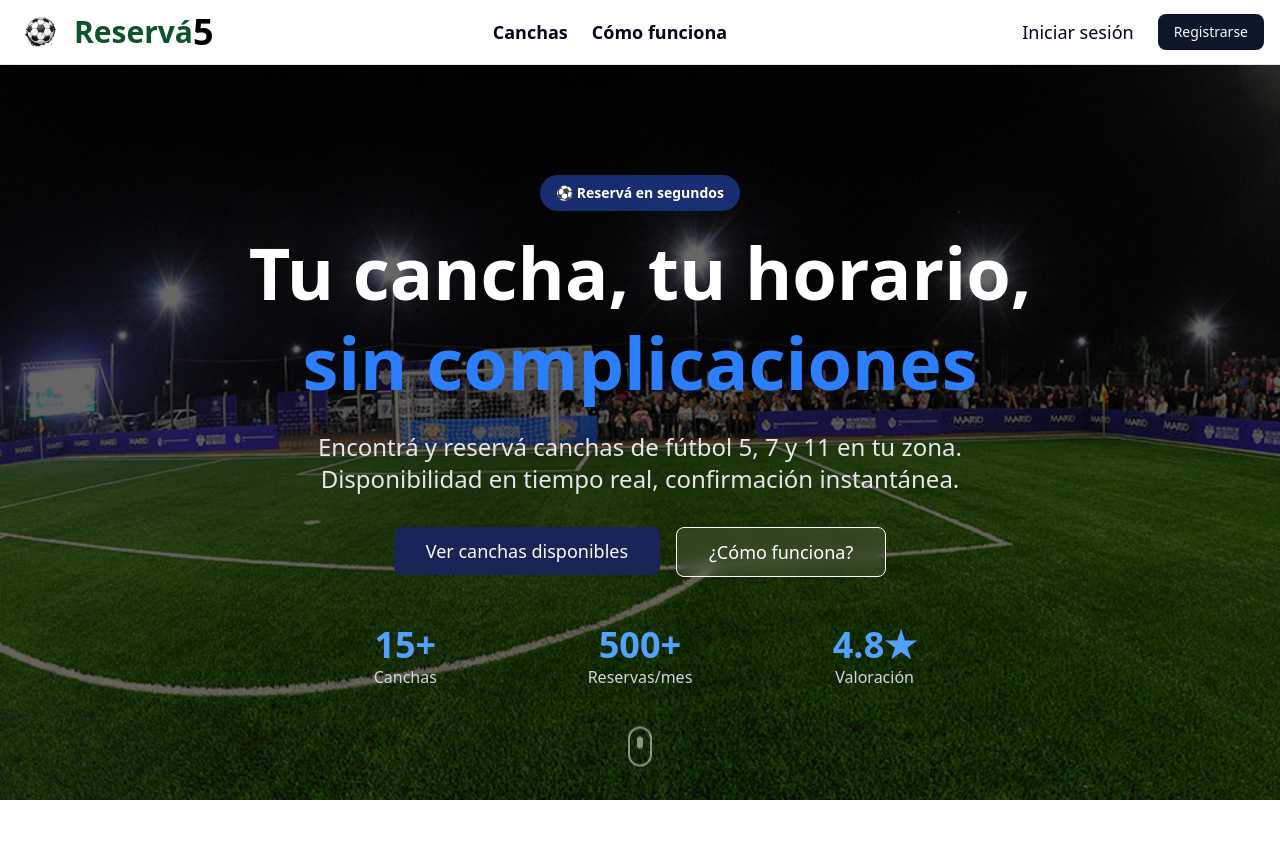
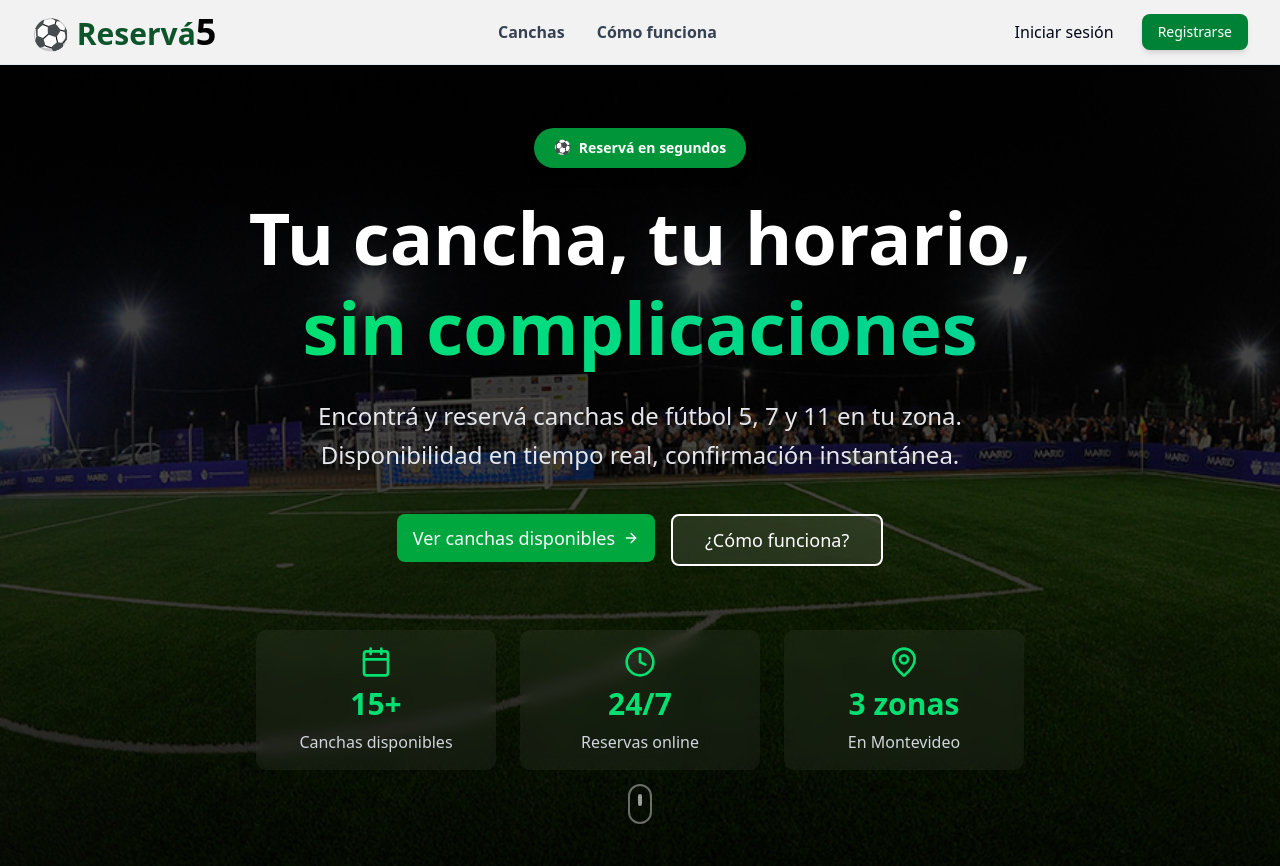
Before and after one commit to JoseluisDev24/reservation-system, a Next.js app: page / in a window 1280 px wide. Before the commit the page ends 800 px from the top, so only its background shows below. Built offline with nearby package versions, Linux system fonts and the light colour scheme.

Commit message:
Enhance navbar and hero with professional polish

```diff
--- a/src/components/layout/Navbar.jsx
+++ b/src/components/layout/Navbar.jsx
@@ -1,5 +1,3 @@
-"use client";
-
 import Link from "next/link";
 import { Button } from "@/components/ui/button";
 import {
@@ -9,52 +7,88 @@ import {
   DropdownMenuTrigger,
 } from "@/components/ui/dropdown-menu";
 import Image from "next/image";
+import { Menu } from "lucide-react";
 
 export default function Navbar() {
   return (
-    <nav className="border-b backdrop-blur bg-white fixed w-full z-50">
-      <div className="max-w-7xl mx-auto px-4 h-16 flex items-center justify-between">
-        <div className="flex items-center gap-2">
-          <Image
-            src="/pelota.png"
-            alt="Logo"
-            width={50}
-            height={50}
-          />
-          <Link href="/" className="text-3xl font-bold text-green-900 flex items-center">
-            Reservá<span className="text-4xl text-black">5</span>
+    <nav className="border-b backdrop-blur-md bg-white/95 fixed w-full z-50 shadow-sm">
+      <div className="max-w-7xl mx-auto px-4 sm:px-6 lg:px-8 h-16 flex items-center justify-between">
+        <Link
+          href="/"
+          className="flex items-center gap-2 group transition-transform hover:scale-105"
+        >
+          <span className="text-2xl sm:text-3xl font-bold text-green-900 transition-colors  group-hover:text-green-700">
+            ⚽ Reservá<span className="text-3xl sm:text-4xl text-black">5</span>
+          </span>
+        </Link>
+
+        {/* Desktop Navigation */}
+        <div className="hidden md:flex gap-8 text-base font-semibold">
+          <Link
+            href="/recursos"
+            className="text-gray-700 hover:text-green-700 transition-colors relative group"
+          >
+            Canchas
+            <span className="absolute -bottom-1 left-0 w-0 h-0.5 bg-green-700 transition-all group-hover:w-full"></span>
+          </Link>
+          <Link
+            href="/como-funciona"
+            className="text-gray-700 hover:text-green-700 transition-colors relative group"
+          >
+            Cómo funciona
+            <span className="absolute -bottom-1 left-0 w-0 h-0.5 bg-green-700 transition-all group-hover:w-full"></span>
           </Link>
         </div>
 
-        <div className="hidden md:flex gap-6 text-lg font-semibold">
-          <Link href="/recursos" className="hover:text-blue-600">
-            Canchas
-          </Link>
-          <Link href="/como-funciona" className="hover:text-blue-600">
-            Cómo funciona
-          </Link>
-        </div>
-
-        {/* Botones - SHADCN */}
-        <div className="flex gap-2">
-          <Button variant="ghost" asChild className={"text-lg"}>
+        {/* Desktop Auth Buttons */}
+        <div className="hidden md:flex gap-3">
+          <Button
+            variant="ghost"
+            asChild
+            className="text-base font-medium hover:text-green-700 hover:bg-green-50"
+          >
             <Link href="/login">Iniciar sesión</Link>
           </Button>
-          <Button asChild>
+          <Button
+            asChild
+            className="bg-green-700 hover:bg-green-800 text-white shadow-md hover:shadow-lg transition-all"
+          >
             <Link href="/register">Registrarse</Link>
           </Button>
         </div>
 
-        {/* Mobile menu - SHADCN */}
+        {/* Mobile Menu */}
         <DropdownMenu>
-          <DropdownMenuTrigger className="md:hidden">
-            <Button variant="ghost" size="icon">
-              ☰
+          <DropdownMenuTrigger asChild className="md:hidden">
+            <Button variant="ghost" size="icon" className="hover:bg-green-50">
+              <Menu className="h-6 w-6" />
+              <span className="sr-only">Abrir menú</span>
             </Button>
           </DropdownMenuTrigger>
-          <DropdownMenuContent>
-            <DropdownMenuItem>Canchas</DropdownMenuItem>
-            <DropdownMenuItem>Cómo funciona</DropdownMenuItem>
+          <DropdownMenuContent align="end" className="w-48">
+            <DropdownMenuItem asChild>
+              <Link href="/recursos" className="cursor-pointer">
+                Canchas
+              </Link>
+            </DropdownMenuItem>
+            <DropdownMenuItem asChild>
+              <Link href="/como-funciona" className="cursor-pointer">
+                Cómo funciona
+              </Link>
+            </DropdownMenuItem>
+            <DropdownMenuItem asChild>
+              <Link href="/login" className="cursor-pointer">
+                Iniciar sesión
+              </Link>
+            </DropdownMenuItem>
+            <DropdownMenuItem asChild>
+              <Link
+                href="/register"
+                className="cursor-pointer font-semibold text-green-700"
+              >
+                Registrarse
+              </Link>
+            </DropdownMenuItem>
           </DropdownMenuContent>
         </DropdownMenu>
       </div>
--- a/src/components/sections/Hero.jsx
+++ b/src/components/sections/Hero.jsx
@@ -1,84 +1,98 @@
-"use client";
-
 import Link from "next/link";
 import { Button } from "@/components/ui/button";
+import { ArrowRight, Calendar, Clock, MapPin } from "lucide-react";
 
 export default function Hero() {
   return (
-    <section className="relative h-screen pt-16 flex items-center justify-center overflow-hidden">
+    <section className="relative min-h-screen pt-16 flex items-center justify-center overflow-hidden">
       <div
         className="absolute inset-0 z-0"
         style={{
           backgroundImage: "url(/hero.jpg)",
           backgroundSize: "cover",
           backgroundPosition: "center",
+          backgroundAttachment: "fixed",
         }}
       >
-        <div className="absolute inset-0 bg-black/60"></div>
+        <div className="absolute inset-0 bg-gradient-to-b from-black/90 via-black/70 to-black/90"></div>
       </div>
 
-      <div className="relative z-10 text-center text-white px-4 max-w-4xl mx-auto">
-        <div className="inline-block mb-4 px-4 py-2 bg-blue-900/80 rounded-full text-sm font-semibold">
-          ⚽ Reservá en segundos
+      <div className="relative z-10 text-center text-white px-4 py-16 max-w-5xl mx-auto">
+        <div className="inline-flex items-center gap-2 mb-6 px-5 py-2.5 bg-green-600/90 backdrop-blur-sm rounded-full text-sm font-semibold shadow-lg animate-fade-in">
+          <span className="animate-bounce">⚽</span>
+          Reservá en segundos
         </div>
 
-        <h1 className="text-5xl md:text-6xl lg:text-7xl font-bold mb-6 leading-tight transform transition-all duration-500 hover:scale-105">
+        <h1 className="text-4xl sm:text-5xl md:text-6xl lg:text-7xl font-extrabold mb-6 leading-tight">
           Tu cancha, tu horario,
           <br />
-          <span className="text-blue-500">sin complicaciones</span>
+          <span className="text-transparent bg-clip-text bg-gradient-to-r from-green-400 to-emerald-400">
+            sin complicaciones
+          </span>
         </h1>
 
-        <p className="text-xl md:text-2xl mb-8 text-gray-200 max-w-2xl mx-auto">
+        <p className="text-lg sm:text-xl md:text-2xl mb-10 text-gray-200 max-w-3xl mx-auto leading-relaxed">
           Encontrá y reservá canchas de fútbol 5, 7 y 11 en tu zona.
+          <br className="hidden sm:block" />
           Disponibilidad en tiempo real, confirmación instantánea.
         </p>
 
-        <div className="flex flex-col sm:flex-row gap-4 justify-center">
+        <div className="flex flex-col sm:flex-row gap-4 justify-center mb-16">
           <Button
             size="lg"
-            className="text-lg px-8 py-6 transform transition hover:scale-105 hover:shadow-2xl bg-blue-950"
+            className="text-lg px-8 py-6 bg-green-600 hover:bg-green-700 transform transition-all hover:scale-105 hover:shadow-2xl group"
             asChild
           >
-            <Link href="/recursos">Ver canchas disponibles</Link>
+            <Link href="/recursos" className="flex items-center gap-2">
+              Ver canchas disponibles
+              <ArrowRight className="w-5 h-5 group-hover:translate-x-1 transition-transform" />
+            </Link>
           </Button>
 
           <Button
             size="lg"
             variant="outline"
-            className="text-lg px-8 py-6 bg-white/10 backdrop-blur border-white text-white hover:bg-white hover:text-black transform transition hover:scale-105 hover:shadow-2xl"
+            className="text-lg px-8 py-6 bg-white/10 backdrop-blur-md border-2 border-white text-white hover:bg-white hover:text-black transform transition-all hover:scale-105 hover:shadow-2xl"
             asChild
           >
             <Link href="/como-funciona">¿Cómo funciona?</Link>
           </Button>
         </div>
 
-        <div className="mt-12 grid grid-cols-3 gap-8 max-w-2xl mx-auto">
-          <div>
-            <div className="text-3xl md:text-4xl font-bold text-blue-400">
+        <div className="grid grid-cols-1 sm:grid-cols-3 gap-6 max-w-3xl mx-auto mb-8">
+          <div className="flex flex-col items-center gap-2 p-4 rounded-lg bg-white/5 backdrop-blur-sm hover:bg-white/10 transition-all hover:scale-105 cursor-default">
+            <Calendar className="w-8 h-8 text-green-400" />
+            <div className="text-2xl md:text-3xl font-bold text-green-400">
               15+
             </div>
-            <div className="text-sm md:text-base text-gray-300">Canchas</div>
+            <div className="text-sm md:text-base text-gray-300">
+              Canchas disponibles
+            </div>
           </div>
-          <div>
-            <div className="text-3xl md:text-4xl font-bold text-blue-400">
-              500+
+          <div className="flex flex-col items-center gap-2 p-4 rounded-lg bg-white/5 backdrop-blur-sm hover:bg-white/10 transition-all hover:scale-105 cursor-default">
+            <Clock className="w-8 h-8 text-green-400" />
+            <div className="text-2xl md:text-3xl font-bold text-green-400">
+              24/7
             </div>
             <div className="text-sm md:text-base text-gray-300">
-              Reservas/mes
+              Reservas online
             </div>
           </div>
-          <div>
-            <div className="text-3xl md:text-4xl font-bold text-blue-400">
-              4.8★
+          <div className="flex flex-col items-center gap-2 p-4 rounded-lg bg-white/5 backdrop-blur-sm hover:bg-white/10 transition-all hover:scale-105 cursor-default">
+            <MapPin className="w-8 h-8 text-green-400" />
+            <div className="text-2xl md:text-3xl font-bold text-green-400">
+              3 zonas
             </div>
-            <div className="text-sm md:text-base text-gray-300">Valoración</div>
+            <div className="text-sm md:text-base text-gray-300">
+              En Montevideo
+            </div>
           </div>
         </div>
       </div>
 
-      <div className="absolute bottom-8 left-1/2 -translate-x-1/2 animate-bounce">
-        <div className="w-6 h-10 border-2 border-white/50 rounded-full flex justify-center">
-          <div className="w-1.5 h-3 bg-white/50 rounded-full mt-2"></div>
+      <div className="absolute bottom-8 left-1/2 -translate-x-1/2 animate-bounce hidden sm:flex">
+        <div className="w-6 h-10 border-2 border-white/40 rounded-full flex justify-center p-2">
+          <div className="w-1 h-3 bg-white/60 rounded-full animate-pulse"></div>
         </div>
       </div>
     </section>
```
